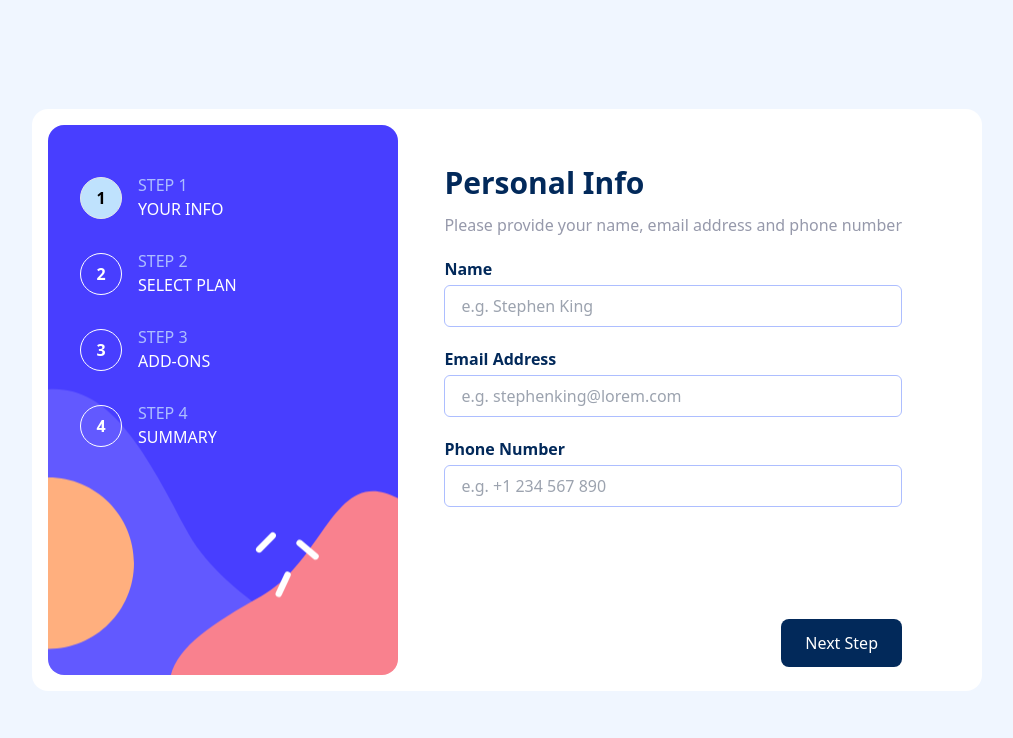
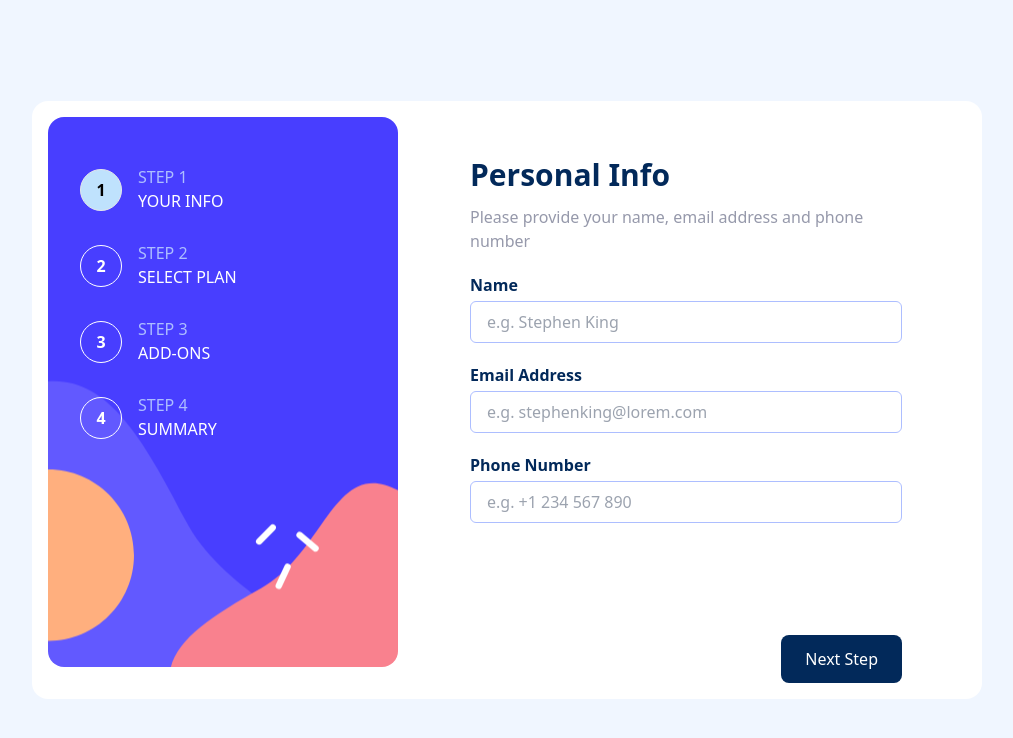
Before and after one commit to Kansoldev/Multistep-form, a React (Vite) app: page / in a window 1280 px wide. Shown: the top 738 px of the page, without its empty margins (133-1146 px from the left). Built offline with nearby package versions, Linux system fonts and the light colour scheme.

Commit message:
Ensure width of form container is consistent

```diff
--- a/src/App.tsx
+++ b/src/App.tsx
@@ -198,7 +198,7 @@ function App() {
     <main className="md:bg-white md:flex justify-between gap-10 mx-auto md:rounded-2xl lg:w-[950px] md:p-4 md:pr-10 lg:pr-20 h-full">
       <SideBar currentStep={currentStep} />
 
-      <form>
+      <form className="flex-1 md:ml-8">
         {currentStep === 1 && (
           <div className="bg-white md:bg-transparent rounded-xl -mt-10 mx-5 md:mt-10 md:mx-0 shadow-xl md:shadow-none p-8 md:p-0">
             <h2 className="font-bold text-3xl text-[#02295a]">Personal Info</h2>
```
